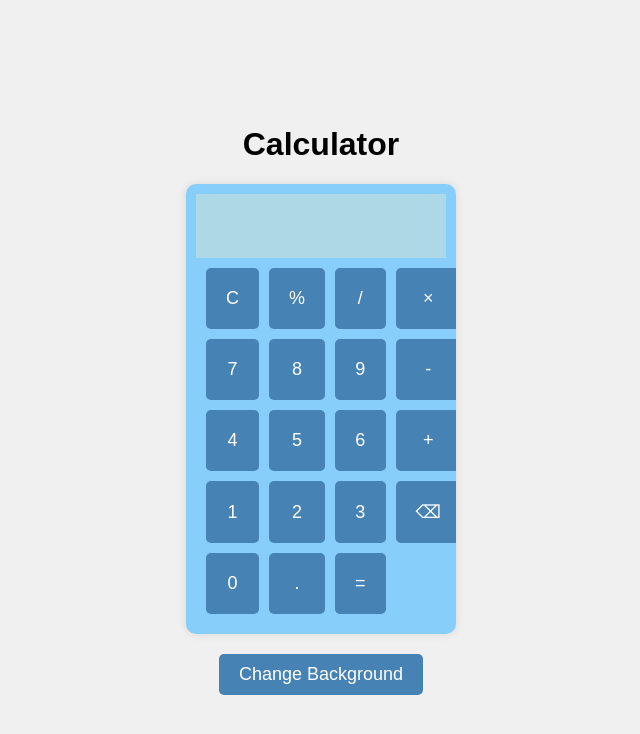
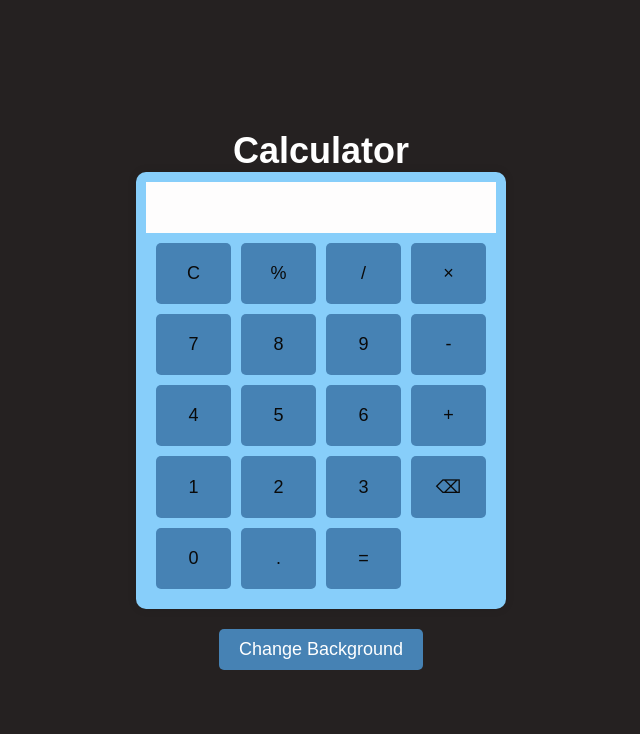
Before and after one commit to Arshad69000/calculator, a plain HTML site: page index.html in a window 1280 px wide. Shown: the whole page, without its empty margins (319-959 px from the left). Drawn offline with Linux system fonts and the light colour scheme.

Commit message:
Update style.css

```diff
--- a/style.css
+++ b/style.css
@@ -5,12 +5,19 @@ body {
     align-items: center;
     height: 100vh;
     margin: 0;
-    background-color: #f0f0f0;
+    background-color: #252121;
     font-family: Arial, sans-serif;
 }
 
+.heading {
+    margin: 0;
+    font-size: 36px;
+    text-align: center;
+    color: #ffffff;
+}
+
 .calculator {
-    width: 250px;
+    width: 350px;
     background-color: #87CEFA;
     border-radius: 10px;
     box-shadow: 0 0 10px rgba(0, 0, 0, 0.1);
@@ -19,7 +26,7 @@ body {
 }
 
 .display {
-    background-color: #ADD8E6;
+    background-color: #fefdfd;
     padding: 10px;
     text-align: right;
     position: relative;
@@ -44,10 +51,10 @@ body {
 input[type="text"] {
     width: 100%;
     border: none;
-    font-size: 36px;
-    color: #4682B4;
+    font-size: 25px;
+    color: black;
     background: none;
-    text-align: right;
+    text-align: left;
 }
 
 .buttons {
@@ -62,7 +69,7 @@ button {
     border: none;
     padding: 20px;
     font-size: 18px;
-    color: white;
+    color: rgb(10, 10, 10);
     border-radius: 5px;
     cursor: pointer;
     transition: background-color 0.5s;
@@ -87,3 +94,17 @@ button:active {
 .change-bg:active {
     background-color: #4169E1;
 }
+.theme-buttons {
+    margin-top: 10px;
+    display: flex;
+    flex-wrap: wrap;
+    gap: 10px;
+}
+
+.theme-button {
+    padding: 10px;
+    border: none;
+    border-radius: 5px;
+    color: white;
+    cursor: pointer;
+}
```
